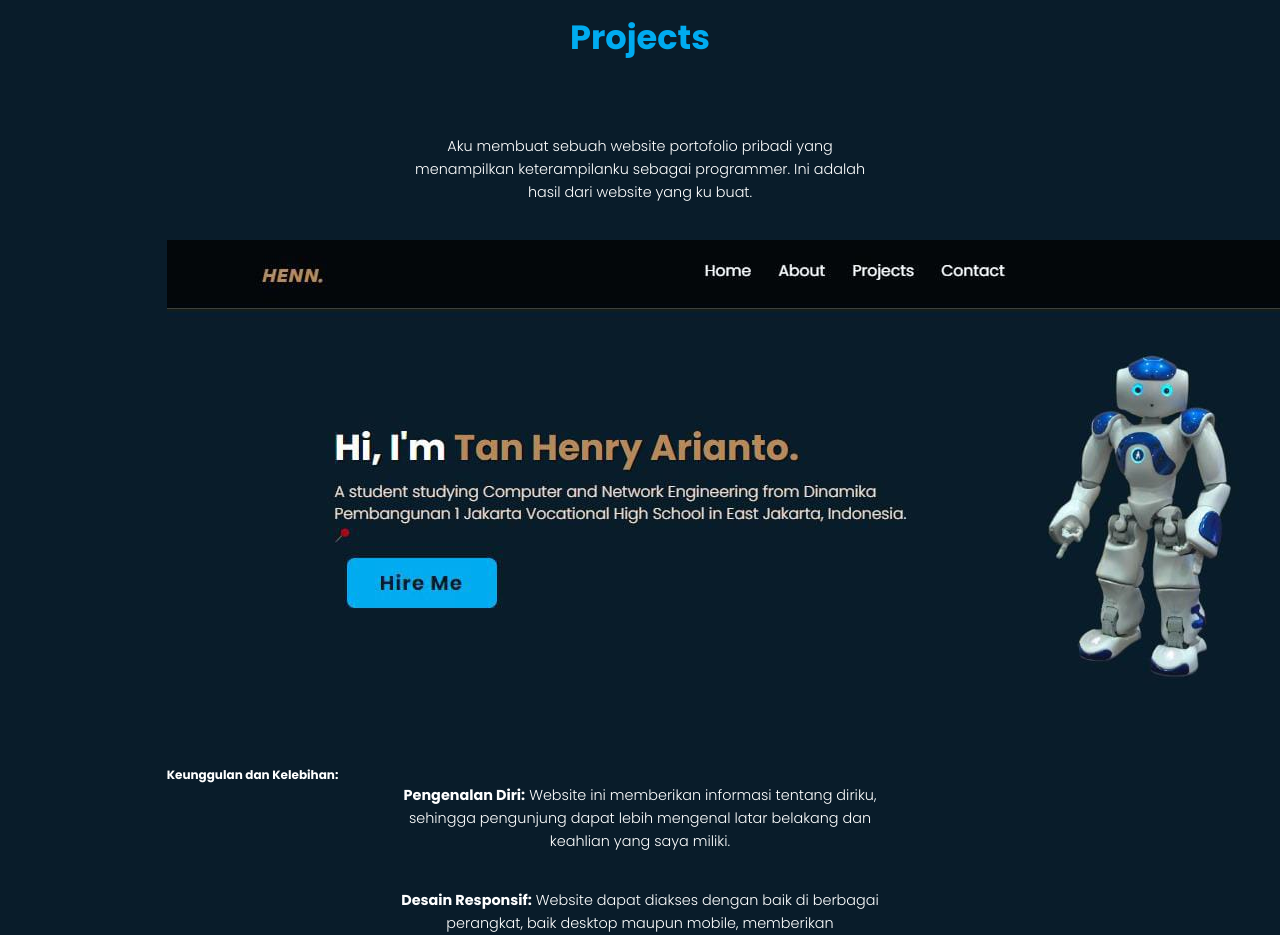
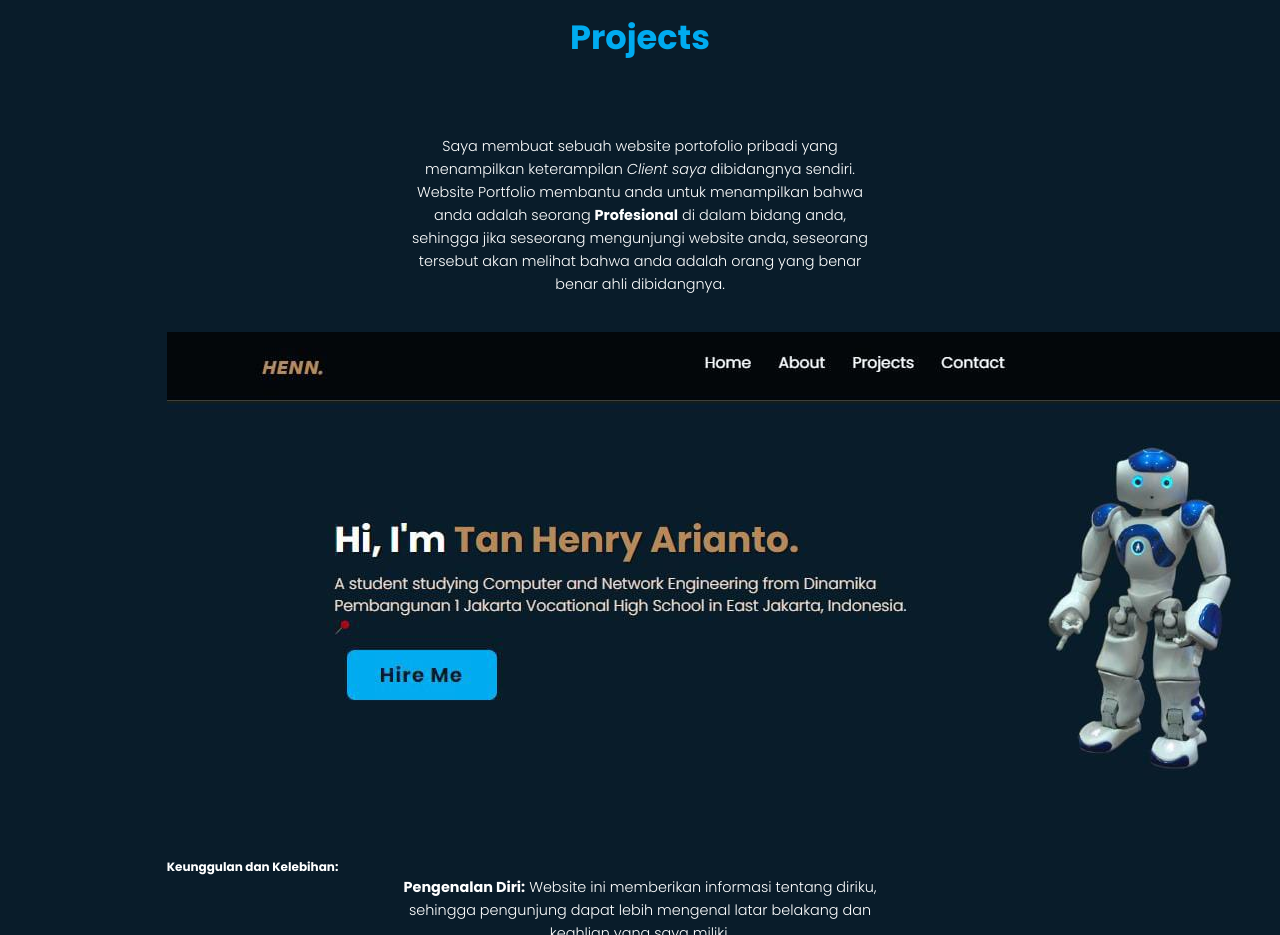
Before and after one commit to Henn-web/Henn., a plain HTML site: page index.html in a window 1280 px wide. Shown: the part 1460-2395 px from the top of the page. Drawn offline with nearby package versions, Linux system fonts and the light colour scheme.

Commit message:
Update index.html

```diff
--- a/index.html
+++ b/index.html
@@ -91,7 +91,7 @@
 
 <br></br>
 
-<div class="k"><p>Aku membuat sebuah website portofolio pribadi yang menampilkan keterampilanku sebagai programmer. Ini adalah hasil dari website yang ku buat.</p>
+<div class="k"><p>Saya membuat sebuah website portofolio pribadi yang menampilkan keterampilan <i>Client saya</i> dibidangnya sendiri. Website Portfolio membantu anda untuk menampilkan bahwa anda adalah seorang <b>Profesional</b> di dalam bidang anda, sehingga jika seseorang mengunjungi website anda, seseorang tersebut akan melihat bahwa anda adalah orang yang benar benar ahli dibidangnya.</p>
 </div>
 <br></br>
 <img src="Img.jpeg" class="foto">
```
